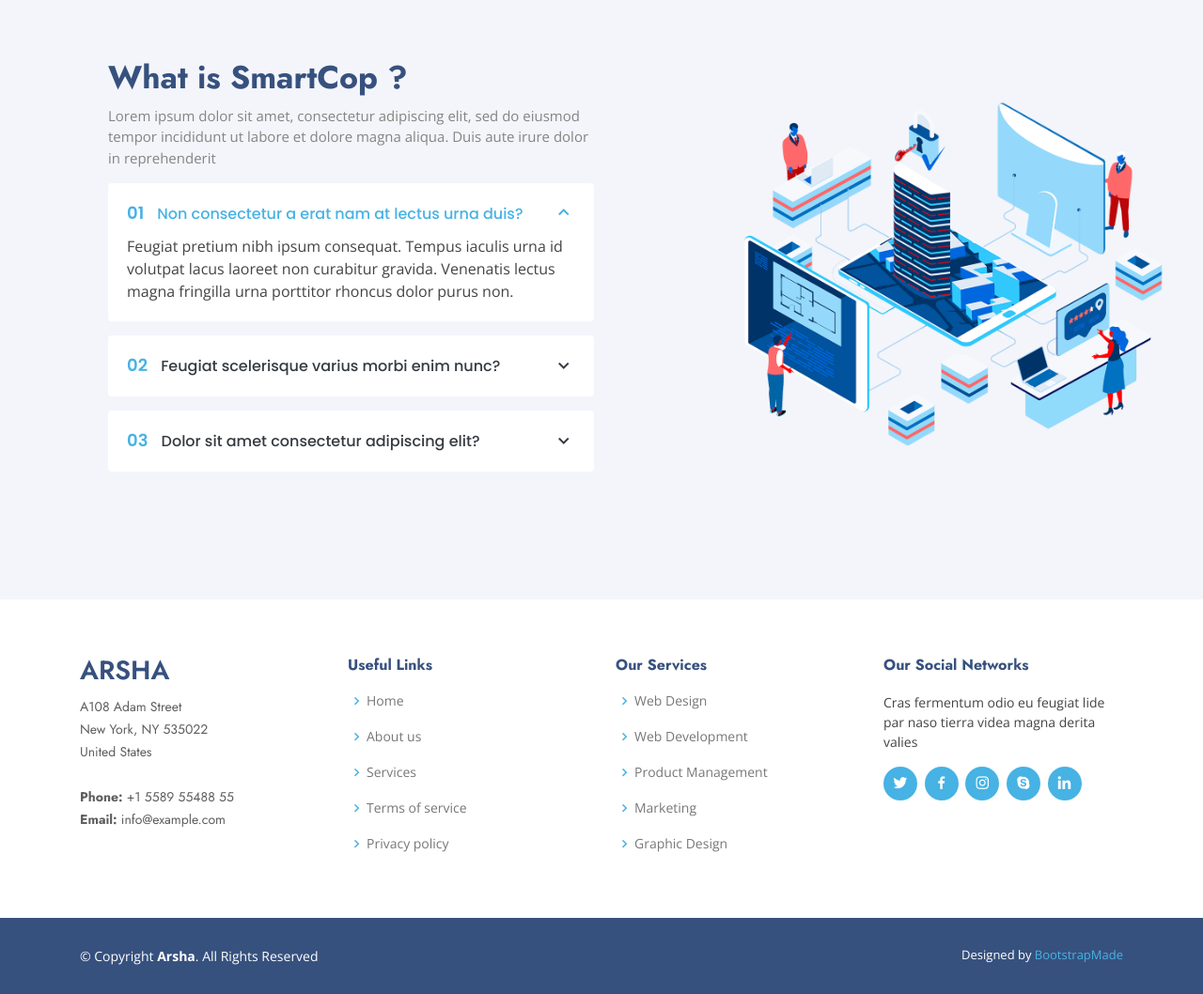
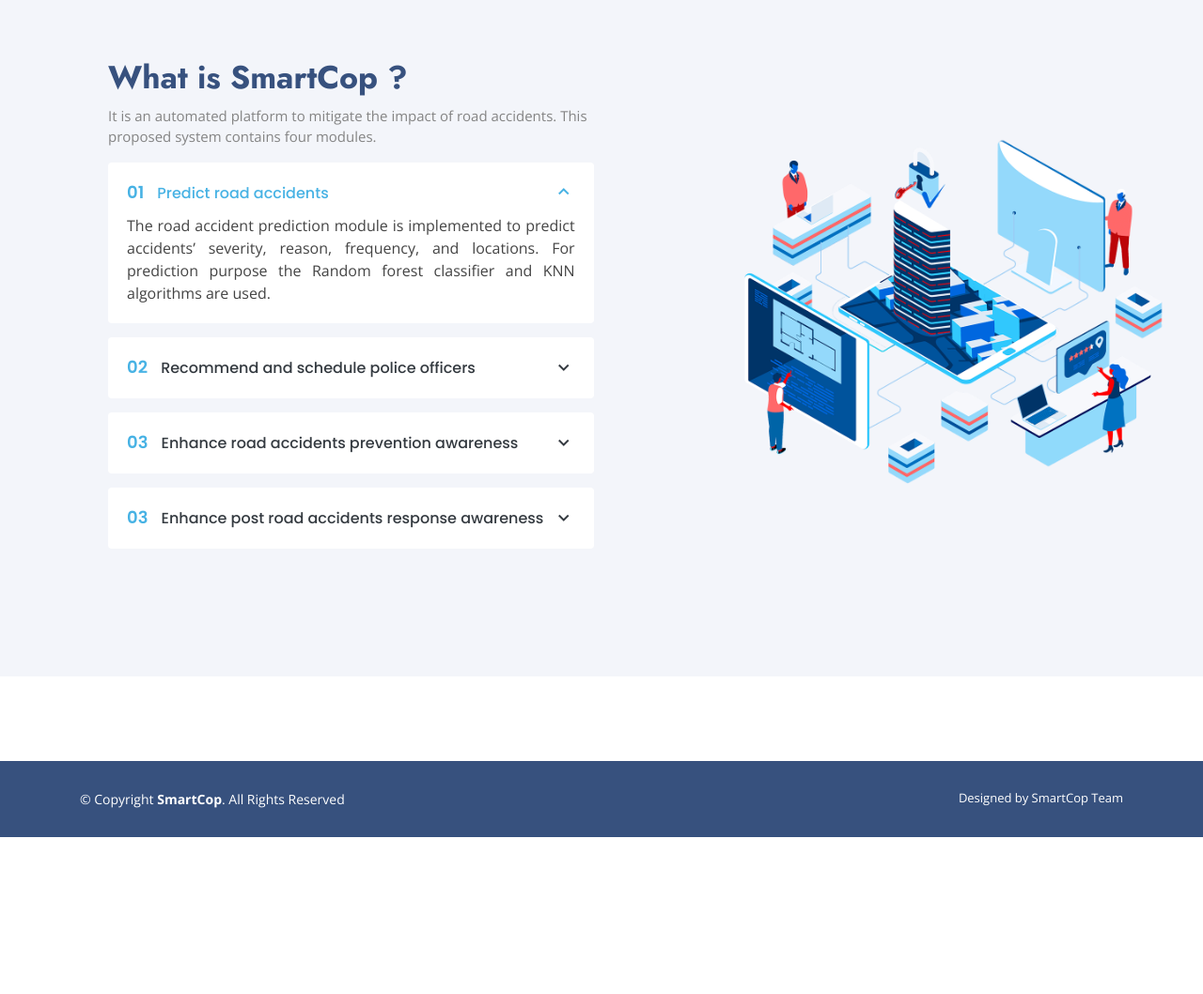
Before and after one commit to Kavindi95/SmartCop-Website, a plain HTML site: page index.html in a window 1280 px wide. Shown: the part 751-1809 px from the top of the page at 94% size. After the commit the page ends 1642 px from the top, so only its background shows below. Drawn offline with nearby package versions, Linux system fonts and the light colour scheme.

Commit message:
updated home page

```diff
--- a/index.html
+++ b/index.html
@@ -178,23 +178,23 @@
             <div class="content">
               <h3><strong>What is SmartCop ?</strong></h3>
               <p>
-                Lorem ipsum dolor sit amet, consectetur adipiscing elit, sed do eiusmod tempor incididunt ut labore et dolore magna aliqua. Duis aute irure dolor in reprehenderit
+                It is an automated platform to mitigate the impact of road accidents. This proposed system contains four modules.
               </p>
             </div>
 
             <div class="accordion-list">
               <ul>
                 <li>
-                  <a data-toggle="collapse" class="collapse" href="#accordion-list-1"><span>01</span> Non consectetur a erat nam at lectus urna duis? <i class="bx bx-chevron-down icon-show"></i><i class="bx bx-chevron-up icon-close"></i></a>
+                  <a data-toggle="collapse" class="collapse" href="#accordion-list-1"><span>01</span> Predict road accidents <i class="bx bx-chevron-down icon-show"></i><i class="bx bx-chevron-up icon-close"></i></a>
                   <div id="accordion-list-1" class="collapse show" data-parent=".accordion-list">
-                    <p>
-                      Feugiat pretium nibh ipsum consequat. Tempus iaculis urna id volutpat lacus laoreet non curabitur gravida. Venenatis lectus magna fringilla urna porttitor rhoncus dolor purus non.
+                    <p align="justify">
+                       The road accident prediction module is implemented to predict accidents’ severity, reason, frequency, and locations. For prediction purpose the Random forest classifier and KNN algorithms are used.
                     </p>
                   </div>
                 </li>
 
                 <li>
-                  <a data-toggle="collapse" href="#accordion-list-2" class="collapsed"><span>02</span> Feugiat scelerisque varius morbi enim nunc? <i class="bx bx-chevron-down icon-show"></i><i class="bx bx-chevron-up icon-close"></i></a>
+                  <a data-toggle="collapse" href="#accordion-list-2" class="collapsed"><span>02</span> Recommend and schedule police officers <i class="bx bx-chevron-down icon-show"></i><i class="bx bx-chevron-up icon-close"></i></a>
                   <div id="accordion-list-2" class="collapse" data-parent=".accordion-list">
                     <p>
                       Dolor sit amet consectetur adipiscing elit pellentesque habitant morbi. Id interdum velit laoreet id donec ultrices. Fringilla phasellus faucibus scelerisque eleifend donec pretium. Est pellentesque elit ullamcorper dignissim. Mauris ultrices eros in cursus turpis massa tincidunt dui.
@@ -203,10 +203,19 @@
                 </li>
 
                 <li>
-                  <a data-toggle="collapse" href="#accordion-list-3" class="collapsed"><span>03</span> Dolor sit amet consectetur adipiscing elit? <i class="bx bx-chevron-down icon-show"></i><i class="bx bx-chevron-up icon-close"></i></a>
+                  <a data-toggle="collapse" href="#accordion-list-3" class="collapsed"><span>03</span> Enhance road accidents prevention awareness <i class="bx bx-chevron-down icon-show"></i><i class="bx bx-chevron-up icon-close"></i></a>
                   <div id="accordion-list-3" class="collapse" data-parent=".accordion-list">
                     <p>
                       Eleifend mi in nulla posuere sollicitudin aliquam ultrices sagittis orci. Faucibus pulvinar elementum integer enim. Sem nulla pharetra diam sit amet nisl suscipit. Rutrum tellus pellentesque eu tincidunt. Lectus urna duis convallis convallis tellus. Urna molestie at elementum eu facilisis sed odio morbi quis
+                    </p>
+                  </div>
+                </li>
+
+				<li>
+                  <a data-toggle="collapse" href="#accordion-list-4" class="collapsed"><span>03</span> Enhance post road accidents response awareness <i class="bx bx-chevron-down icon-show"></i><i class="bx bx-chevron-up icon-close"></i></a>
+                  <div id="accordion-list-4" class="collapse" data-parent=".accordion-list">
+                    <p align="justify">
+                    The “SmartCop – Safe Life Quiz” game is an android mobile application which is developed to improve post road accident response knowledge among people. The application is implemented using Flutter and machine learning. The main feature of this game is questions that will change dynamically by analyzing the player’s performance. The questions and time need for question to answer are predicted using Random forest classifier algorithm.
                     </p>
                   </div>
                 </li>
@@ -230,7 +239,7 @@
       <div class="container">
         <div class="row">
 
-          <div class="col-lg-3 col-md-6 footer-contact">
+          <!--<div class="col-lg-3 col-md-6 footer-contact">
             <h3>Arsha</h3>
             <p>
               A108 Adam Street <br>
@@ -273,7 +282,7 @@
               <a href="#" class="google-plus"><i class="bx bxl-skype"></i></a>
               <a href="#" class="linkedin"><i class="bx bxl-linkedin"></i></a>
             </div>
-          </div>
+          </div>-->
 
         </div>
       </div>
@@ -281,14 +290,14 @@
 
     <div class="container footer-bottom clearfix">
       <div class="copyright">
-        &copy; Copyright <strong><span>Arsha</span></strong>. All Rights Reserved
+        &copy; Copyright <strong><span>SmartCop</span></strong>. All Rights Reserved
       </div>
       <div class="credits">
         <!-- All the links in the footer should remain intact. -->
         <!-- You can delete the links only if you purchased the pro version. -->
         <!-- Licensing information: https://bootstrapmade.com/license/ -->
         <!-- Purchase the pro version with working PHP/AJAX contact form: https://bootstrapmade.com/arsha-free-bootstrap-html-template-corporate/ -->
-        Designed by <a href="https://bootstrapmade.com/">BootstrapMade</a>
+        Designed by SmartCop Team</a>
       </div>
     </div>
   </footer><!-- End Footer -->
```
